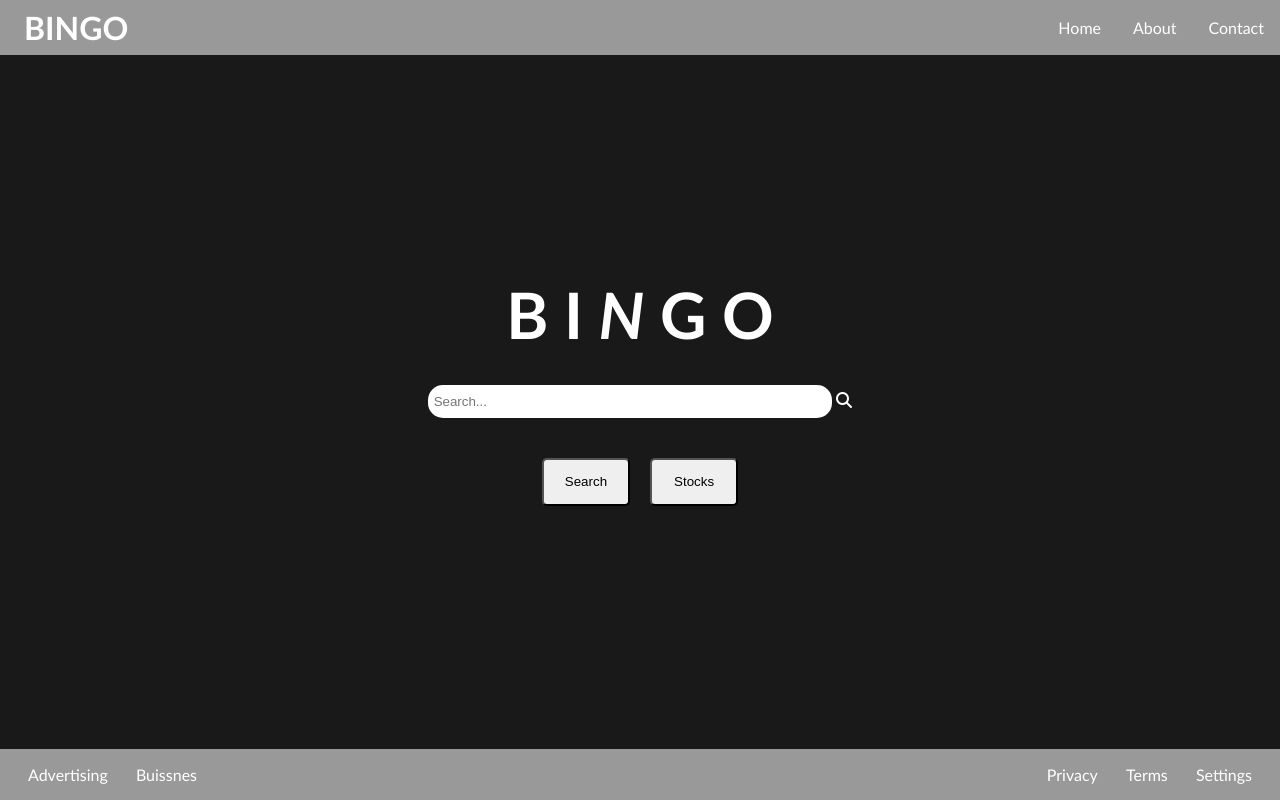
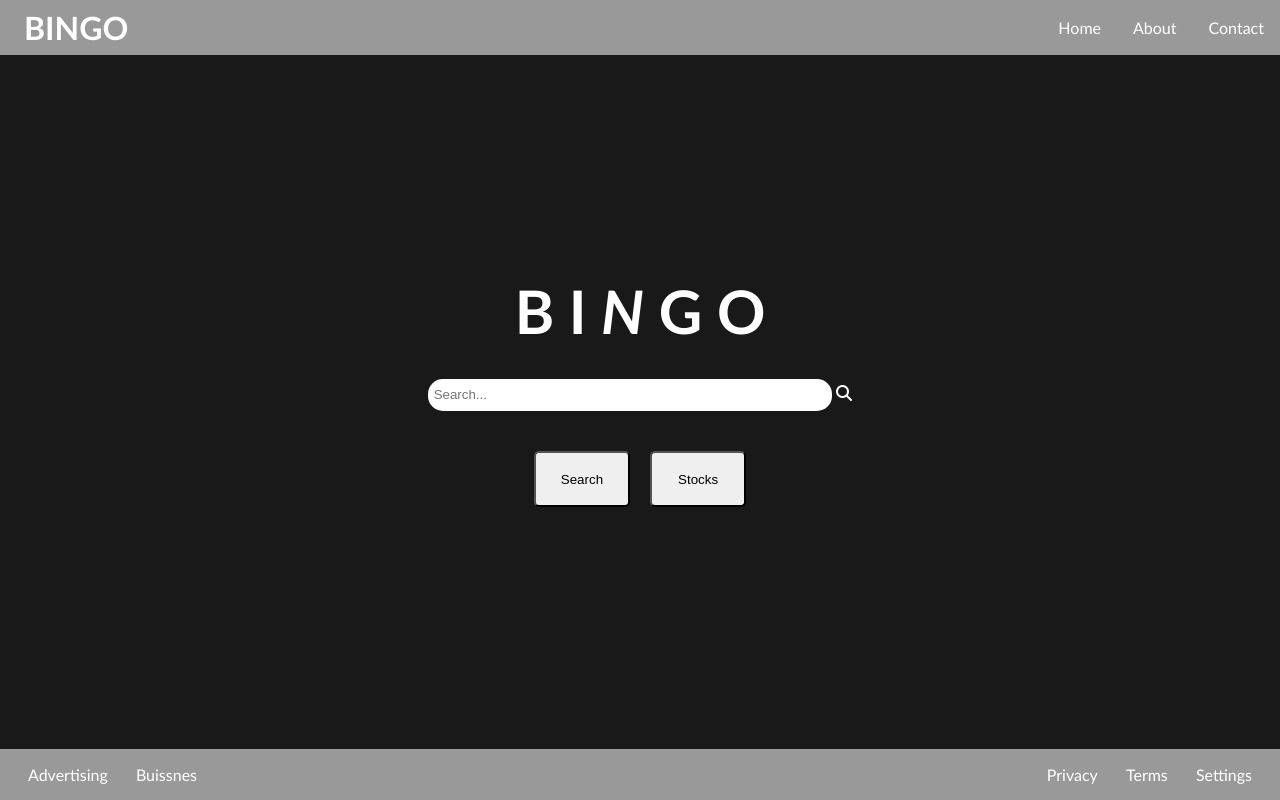
Before and after one commit to CS-Usman/Landing-Page-Personal-Project, a plain HTML site: page index.html in a window 1280 px wide. Drawn offline with Linux system fonts and the light colour scheme.

Commit message:
Update styles.css

```diff
--- a/styles.css
+++ b/styles.css
@@ -82,7 +82,7 @@ i:hover{
 }
 
 .logo{
-    font-size: 4rem;
+    font-size: 7.5vh;
     font-weight: bold;
     color: #ffff;
 }
@@ -96,8 +96,8 @@ input{
 
 button{
     margin :0.5rem;
-    height: 3rem;
-    width: 5.5rem;
+    height: 7vh;
+    width: 12vh;
     border-radius: 5px;
 }
 
```
